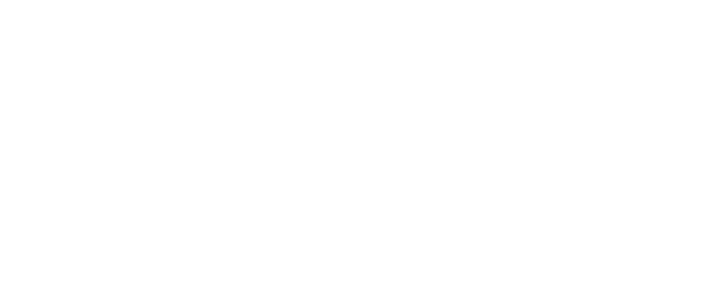
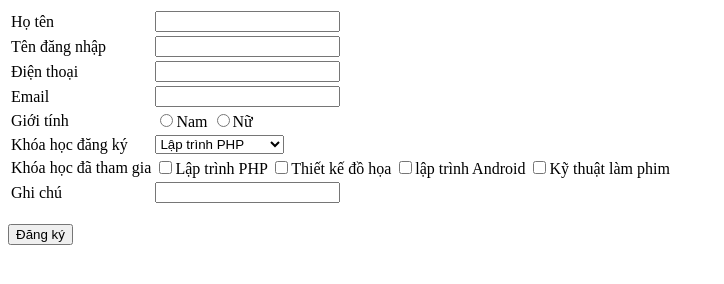
Before and after one commit to Hieu-Dang/form-dangkykhoahoc, a plain HTML site: page index.html in a window 1280 px wide. Shown: the whole page, without its empty margins (0-724 px from the left). Drawn offline with Linux system fonts and the light colour scheme.

Commit message:
hoan thanh giao dien

```diff
--- /dev/null
+++ b/css/style.css
@@ -0,0 +1,3 @@
+tr{
+	margin-top: 5px;
+}
--- a/index.html
+++ b/index.html
@@ -3,8 +3,74 @@
 <html>
 <head>
 	<title></title>
+	<meta charset="utf-8">
+	<link rel="stylesheet" type="text/css" href="css/style.css
+	">
 </head>
 <body>
+	<table>
+		<tr>
+			<td>Họ tên</td>
+			<td><input type="text" id="hoten"></td>
+		</tr>
+			<tr>
+			<td>Tên đăng nhập</td>
+			<td><input type="text" id="username"></td>
+		</tr>
+			<tr>
+			<td>Điện thoại</td>
+			<td><input type="text" id="phone"></td>
+		</tr>
+			<tr>
+			<td>Email</td>
+			<td><input type="text" id="email"></td>
+		<tr>
+			<td>Giới tính</td>
+			<td><input type="radio" value="Nam">Nam <input type="radio" value="Nữ">Nữ</td>
+		</tr>
+		<tr>
+			<td>Khóa học đăng ký</td>
+			<td><select>
+				<option>Lập trình PHP</option>
+				<option>Thiết kế đồ họa</option>
+				<option>Lập trình android</option>
+				<option>Kỹ thuật làm phim</option>
+			</select></td>
+		</tr>
+		<tr>
+			<td>Khóa học đã tham gia</td>
+			<td>
+				<input type="checkbox" value="lt">Lập trình PHP
+				<input type="checkbox" value="dh">Thiết kế đồ họa
+				<input type="checkbox" value="ad">lập trình Android
+				<input type="checkbox" value="mv">Kỹ thuật làm phim
+			</td>
+		</tr>
+		<tr>
+			<td>Ghi chú</td>
+			<td><input type="text" id="ghichu"></td>
+		</tr>
+	</table><br>
+	<input type="button" value="Đăng ký" onclick="">
 
+
+	<script type="text/javascript">
+		function Check_dky(){
+			var hoten = document.getElementById('hoten').value;
+			var username = document.getElementById('username').value;
+			var phone = document.getElementById('phone').value;
+			var email = document.getElementById('email').value;
+
+			check_hoten = /^[a-zA-Z àáạảãâầấậẩẫăằắặẳẵèéẹẻẽêềếệểễìíịỉĩòóọỏõôồốộổỗơờớợởỡùúụủũưừứựửữỳýỵỷỹđÀÁẠẢÃÂẦẤẬẨẪĂẰẮẶẲẴÈÉẸẺẼÊỀẾỆỂỄÌÍỊỈĨÒÓỌỎÕÔỒỐỘỔỖƠỜỚỢỞỠÙÚỤỦŨƯỪỨỰỬỮỲÝỴỶỸĐD]{3,20}$/;
+
+			if (!check_hoten.test(hoten)) {
+				return false;
+			}
+			 alert('dang ky thanh cong :))))');
+			 return true;
+
+
+		}
+	</script>
 </body>
 </html>
```
